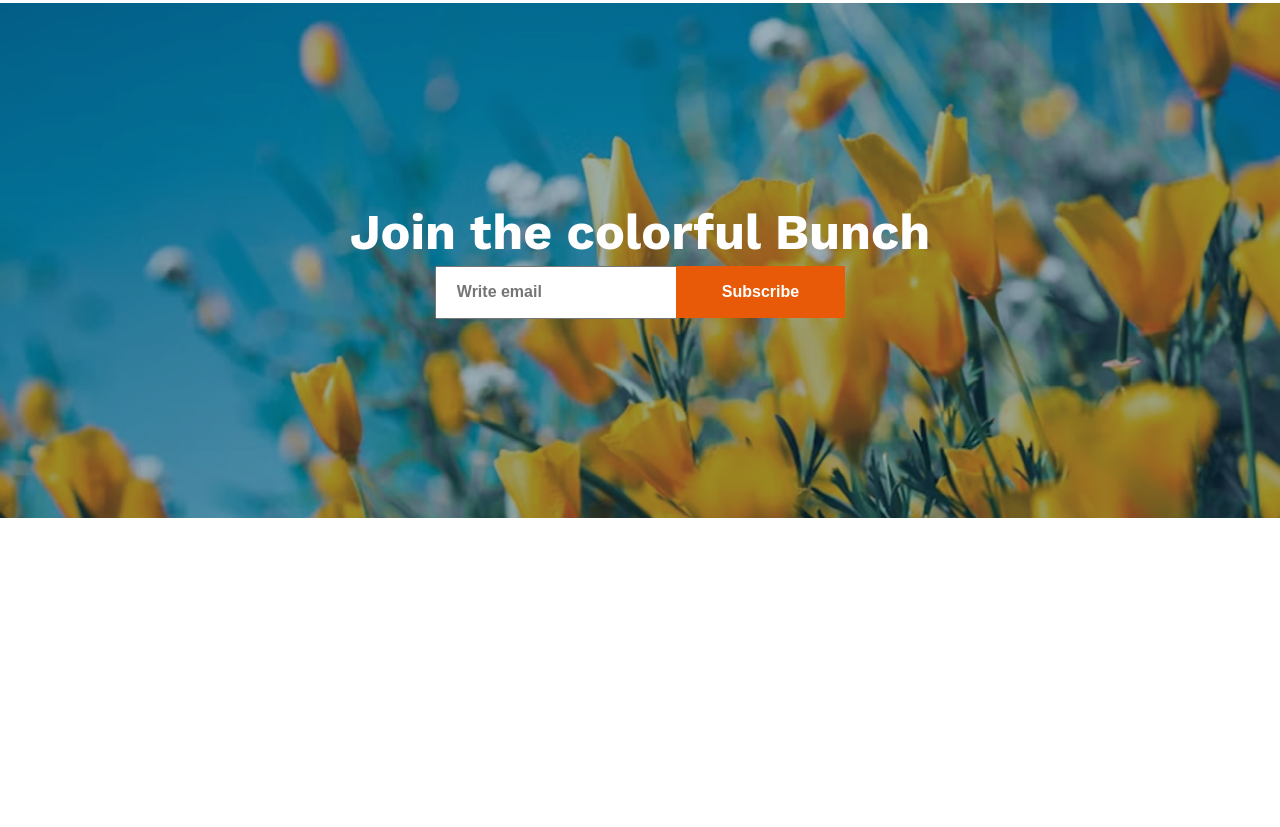
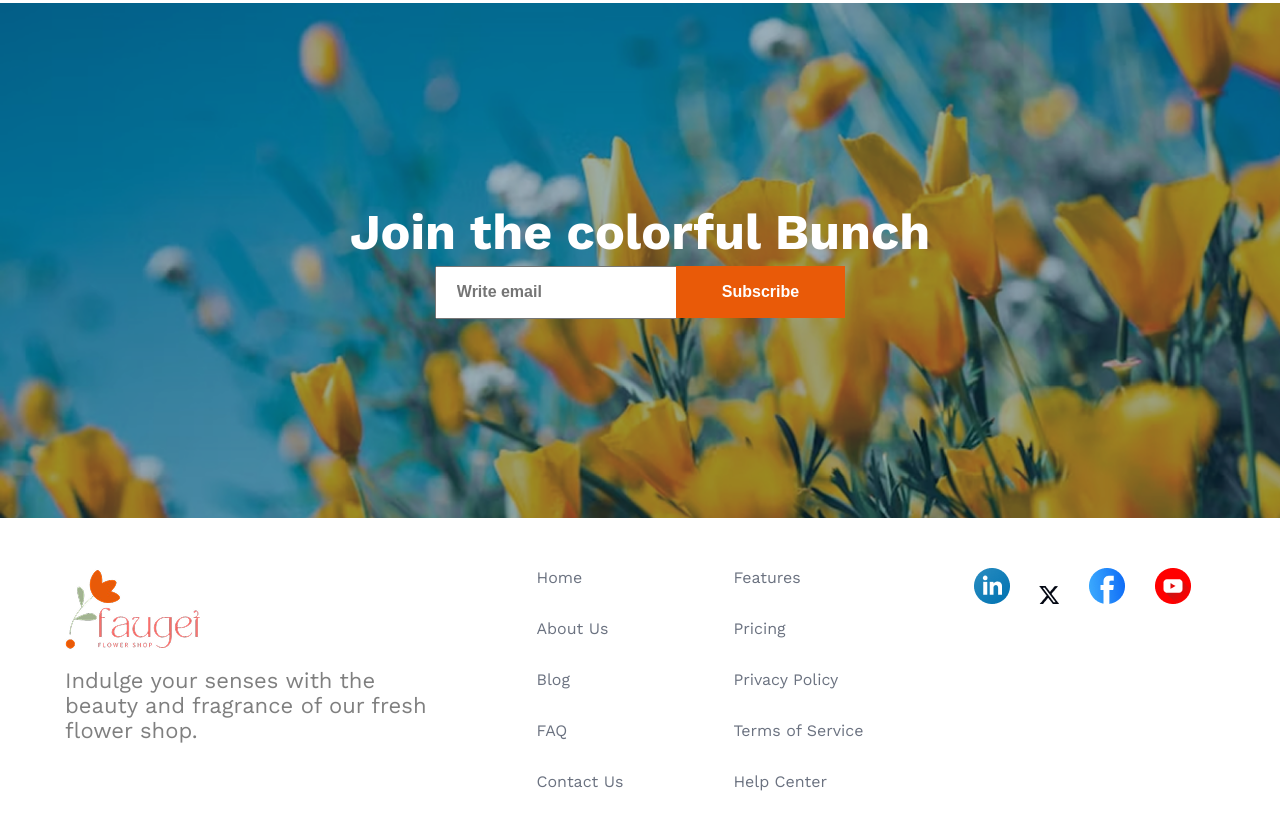
Before and after one commit to islamSorifulhero/Responsive-Flowers, a plain HTML site: page index.html in a window 1280 px wide. Shown: the part 3838-4665 px from the top of the page. Before the commit the page ends 4356 px from the top, so only its background shows below. Drawn offline with nearby package versions, Linux system fonts and the light colour scheme.

Commit message:
footer section done

```diff
--- a/index.html
+++ b/index.html
@@ -161,7 +161,37 @@
         </section>
     </main>
     <footer>
+        <div class="footer-section">
+            <div class="footer-logo">
+                <img src="assets/logo.png" alt="">
+                <p class="container-description">Indulge your senses with the <br> beauty and fragrance of our fresh <br> flower shop.</p>
+            </div>
+            <div class="footer-menu">
+                <ul>
+                    <li><a href="#">Home</a></li>
+                    <li><a href="#">About Us</a></li>
+                    <li><a href="#">Blog</a></li>
+                    <li><a href="#">FAQ</a></li>
+                    <li><a href="#">Contact Us</a></li>
+                </ul>
+            </div>
+            <div class="footer-menu">
+                <ul>
+                    <li><a href="#">Features</a></li>
+                    <li><a href="#">Pricing</a></li>
+                    <li><a href="#">Privacy Policy</a></li>
+                    <li><a href="#">Terms of Service</a></li>
+                    <li><a href="#">Help Center</a></li>
+                </ul>
+            </div>
+            <div class="footer-icons">
+                <img src="assets/icon-linkedin.png" alt="">
+                <img src="assets/icon-twitter.png" alt="">
+                <img src="assets/icon-facebook.png" alt="">
+                <img src="assets/icon-youtube.png" alt="">
 
+            </div>
+        </div>
     </footer>
 </body>
 
--- a/responsive.css
+++ b/responsive.css
@@ -69,4 +69,8 @@
         padding-bottom: 5px;
         padding-left: 5px;
     }
+    .footer-section{
+        flex-direction: column;
+        gap: 10px;
+    }
 }
--- a/style.css
+++ b/style.css
@@ -238,3 +238,31 @@
     padding: 17px 46px;
     margin-left: -2px;
 }
+/*  footer section  */
+
+.footer-section{
+    width: 100%;
+    height: auto;
+    margin: 50px auto;
+    display: flex;
+    justify-content: center;
+    gap: 110px;
+}
+.footer-section p{
+    margin-bottom: 20px;
+}
+.footer-menu ul li{
+    margin-bottom: 2rem;
+}
+.footer-menu ul{
+    list-style: none;
+}
+.footer-menu ul a{
+    text-decoration: none;
+    font-size: 1rem;
+    font-weight: 400;
+    color: #6B7280;
+}
+.footer-icons img{
+    margin-right: 1.5rem;
+}
```
